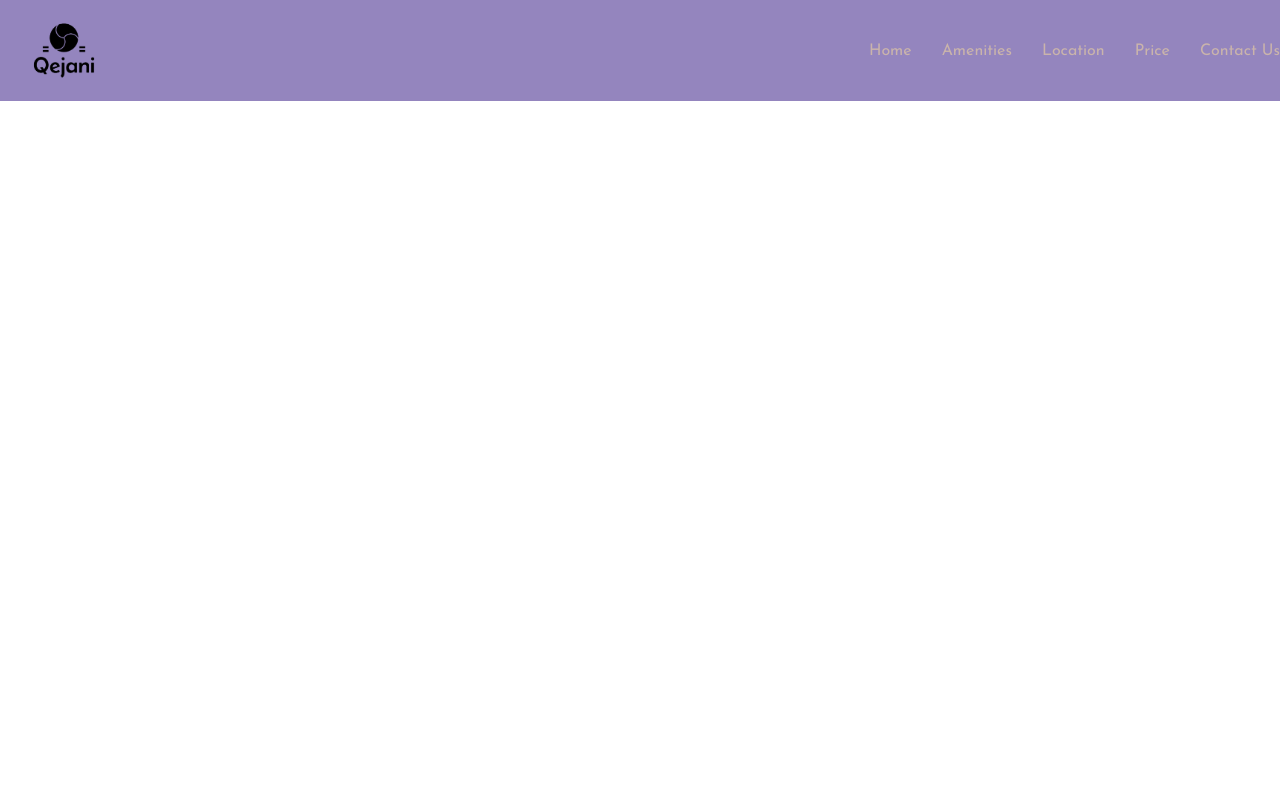
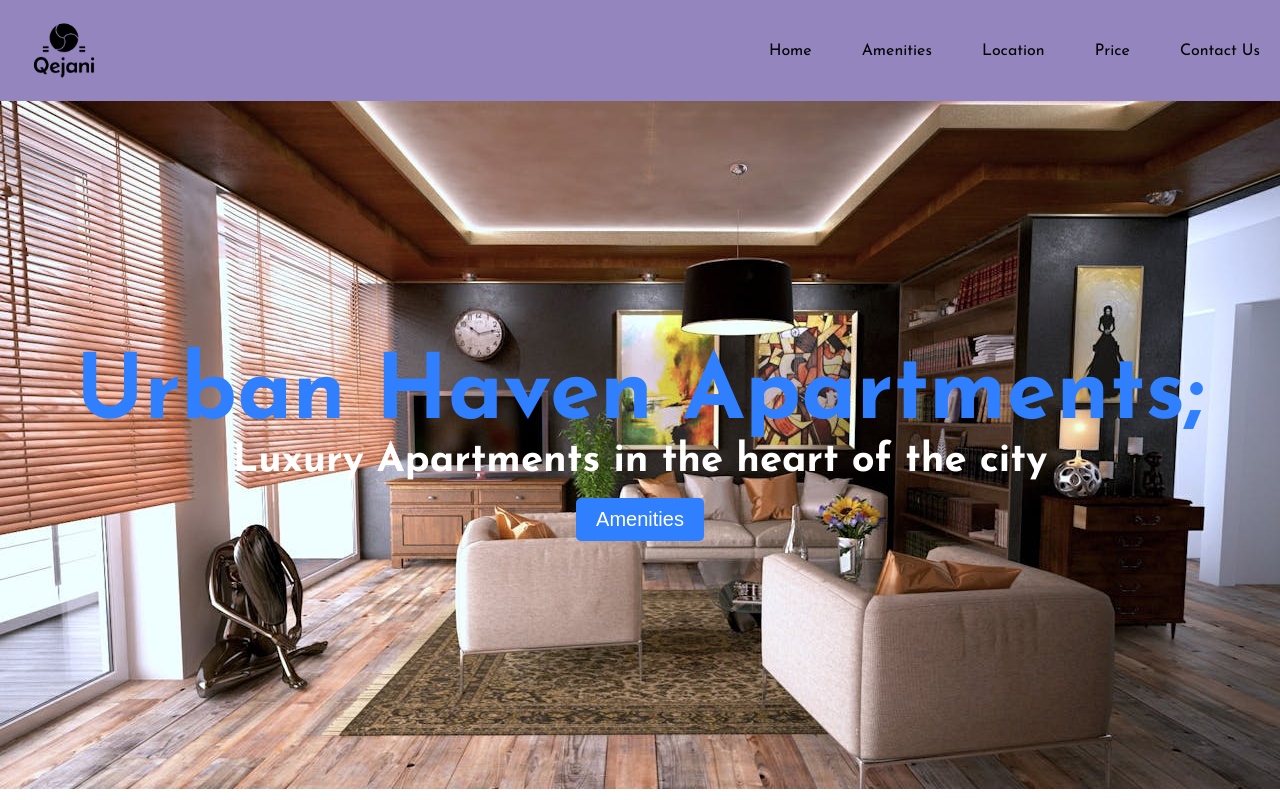
Before and after one commit to kingjames500/Urban-Haven-Apartment-Landing-Page, a website built with Vite: page index.html in a window 1280 px wide. Built offline with nearby package versions, Linux system fonts and the light colour scheme.

Commit message:
adding the hero section

```diff
--- a/index.html
+++ b/index.html
@@ -30,5 +30,13 @@
     </ol>
   </nav>
 </header>
+<section class="hero" id="home">
+  <div class="hero-title">
+    <h1 class="hero-title-text">Urban Haven Apartments;</h1>
+    <p class="hero-title-subtext">Luxury Apartments in the heart of the city</p>
+    <button class="hero-title-btn">amenities</button>
+  </div>
+
+</section>
 </body>
 </html>
--- a/style.css
+++ b/style.css
@@ -17,7 +17,9 @@ html {
 }
 :root{
   --color-header: #9485be;
-  --color-heeader-nav-list-link: #cab4ab;
+  --color-header-nav-list-link: #cab4ab;
+  --color-primary:white;
+  --color-secondary: #307fff;
 }
 
 body {
@@ -50,5 +52,45 @@ nav ol {
 }
 .nav-list-link {
   color: var(--color-heeader-nav-list-link);
+  padding-right: 2rem;
   text-decoration: none;
 }
+
+.nav-list-link:hover {
+  text-transform:.3s;
+  color:var(--color-primary) ;
+}
+
+.hero{
+  display: flex;
+  justify-content: center;
+  align-items: center;
+  height: 86vh;
+  background-position: bottom;
+  background-size: cover;
+  background: url(./assets/pexels-pixabay-276724.jpg), linear-gradient(rgba(0,0,0,0.5), rgba(0,0,0,0.5));
+}
+
+.hero-title{
+  color: var(--color-secondary);
+  font-weight: 700;
+  font-size: 6rem;
+  text-align: center;
+}
+
+.hero-title-subtext{
+  color: var(--color-primary);
+  font-size: 4rem;
+  text-align: center;
+}
+
+.hero-title-btn{
+  background-color: var(--color-secondary);
+  color: var(--color-primary);
+  padding: 1rem 2rem;
+  border: none;
+  border-radius: 5px;
+  font-size: 2rem;
+  cursor: pointer;
+  text-transform: capitalize;
+}
```
Also changed, not shown: assets/pexels-pixabay-276724.jpg (added).
